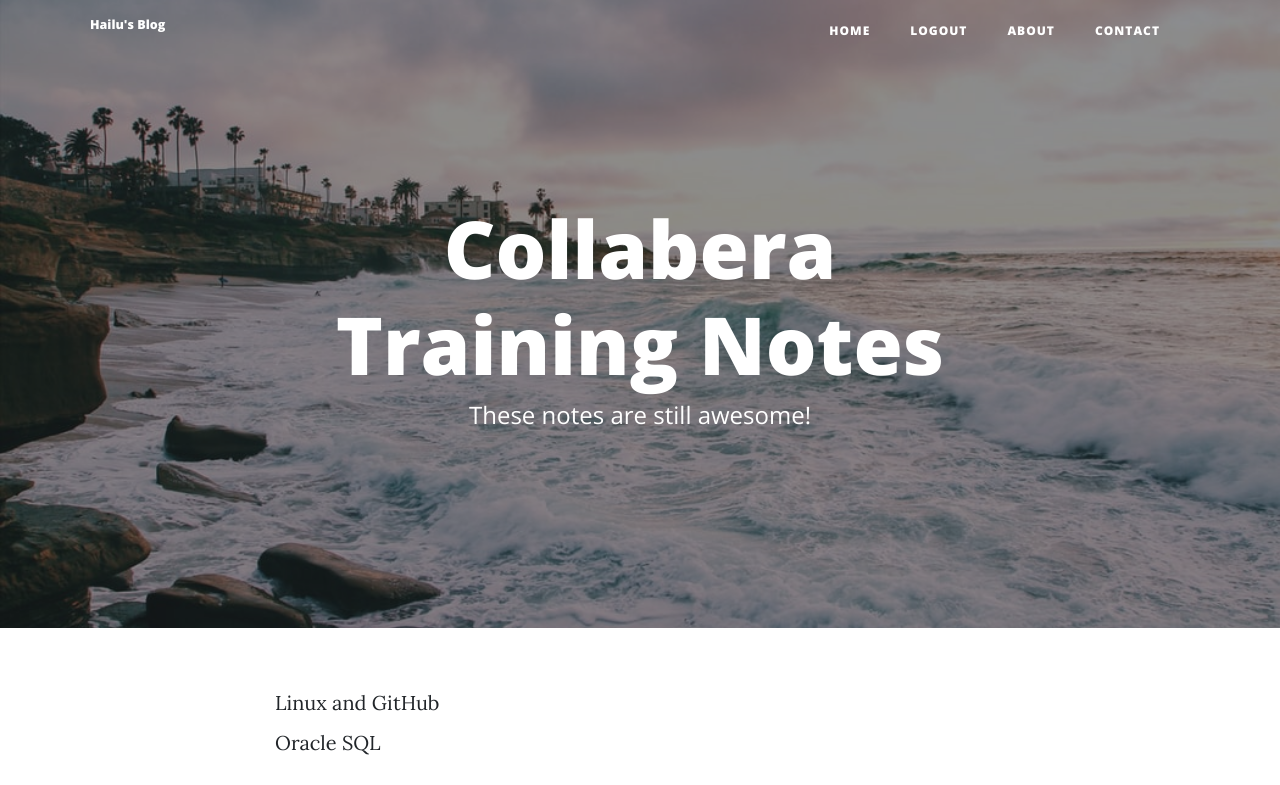
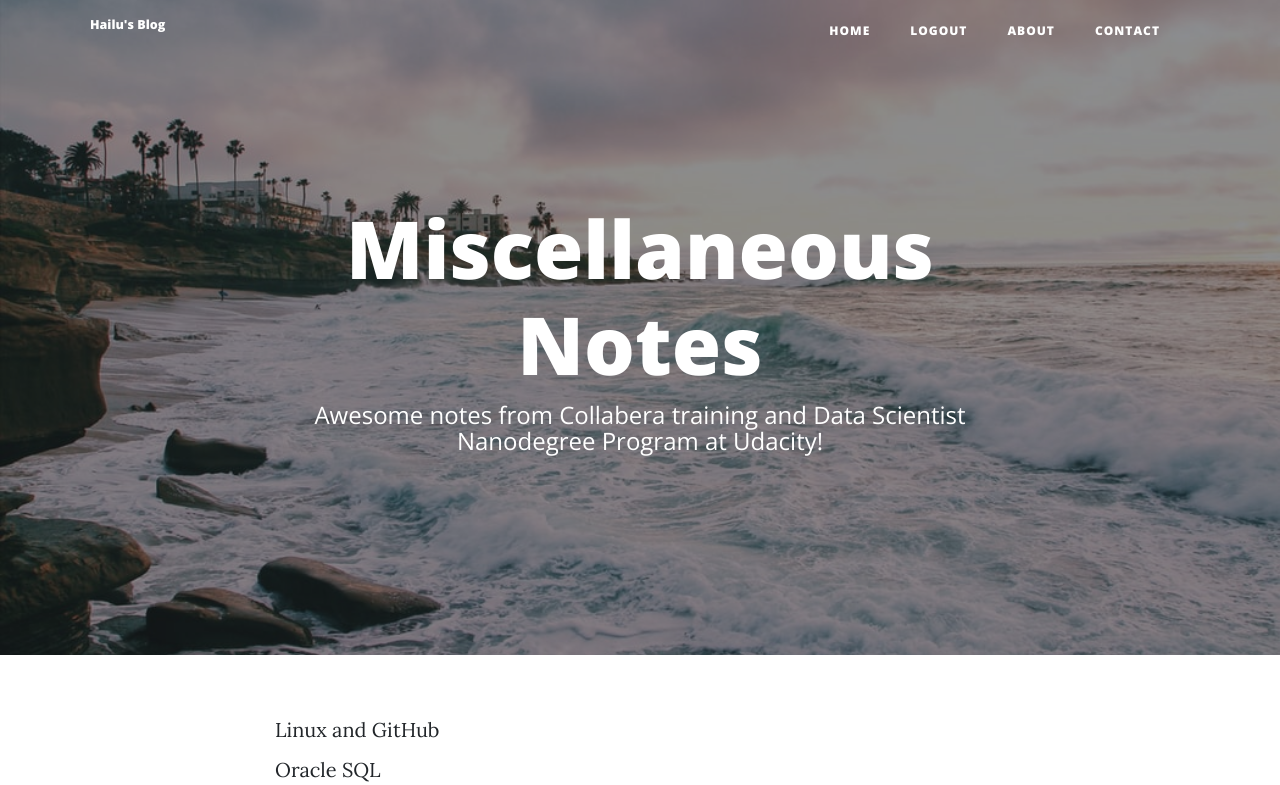
Before and after one commit to hailuteju/hailus-blog, a Flask app: page /resources in a window 1280 px wide. Shown: the top 785 px of the page. Run offline with Flask 2, Linux system fonts and the light colour scheme; the visitor is signed in with stand-in values (Sample User, id 1); data comes from the database, SQL or seed files in the repository; some libraries are stand-ins or nearby versions.

Commit message:
DSNDP - notes

```diff
--- a/templates/linux-git-sql.html
+++ b/templates/linux-git-sql.html
@@ -9,8 +9,9 @@
         <div class="row">
             <div class="col-lg-8 col-md-10 mx-auto">
                 <div class="page-heading">
-                    <h1>Collabera Training Notes</h1>
-                    <span class="subheading">These notes are still awesome!</span>
+                    <h1>Miscellaneous Notes</h1>
+                    <span class="subheading">Awesome notes from Collabera
+                        training and Data Scientist Nanodegree Program at Udacity!</span>
                 </div>
             </div>
         </div>
@@ -26,6 +27,9 @@
                 <li>
                     <a href="https://hailuteju.github.io/collabera-training-notes/oracle_sql.html">Oracle SQL</a>
                 </li>
+                <li>
+                    <a href="https://hailuteju.github.io/projects/DSNDP-Term2.html">Data Scientist Nanodegree Program</a>
+                </li>
             </ul>
             <div class="beautiful_img_container">
                 <img src="https://lh3.googleusercontent.com/xa7-tFExXrUU4_JdtfOG4dKgOADBHk0Z7gHny0l6WB1X3d3P4Y50K45WSliZfn-YuX2xHvqGbQ=s220-w220-h140"/>
```
